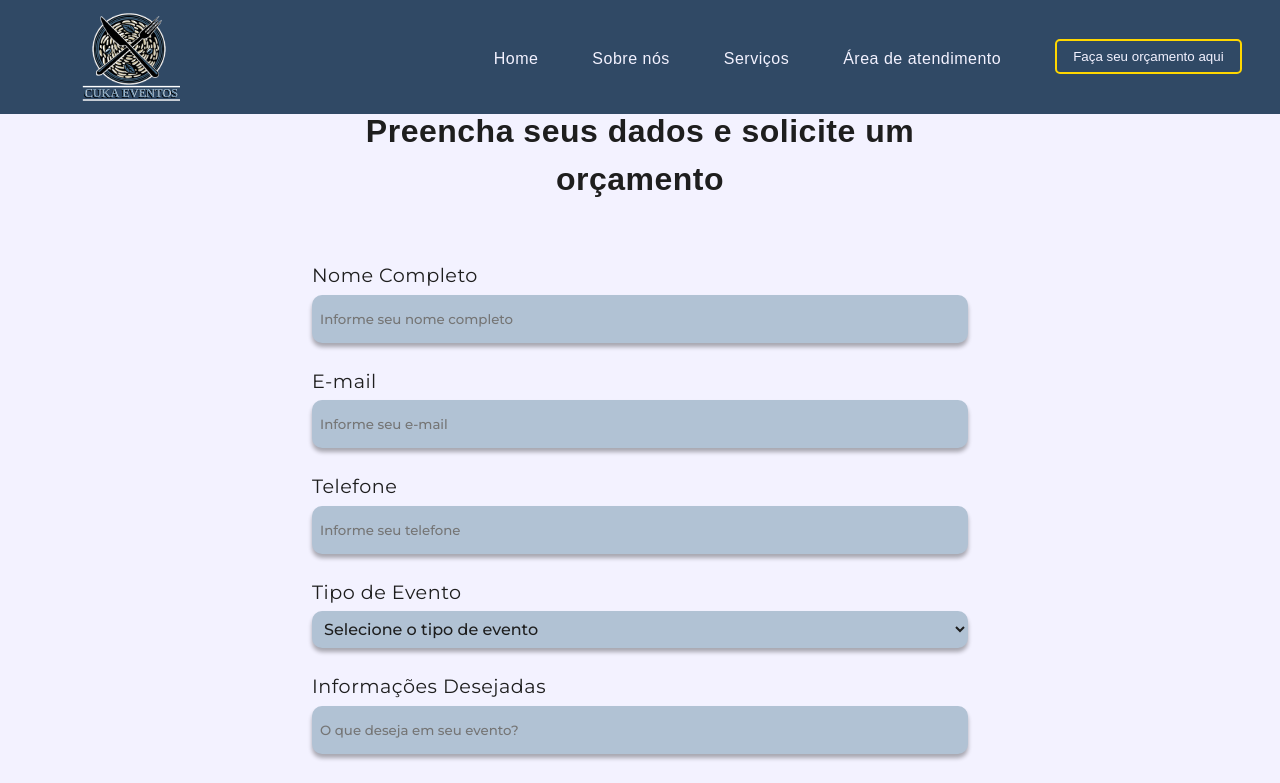
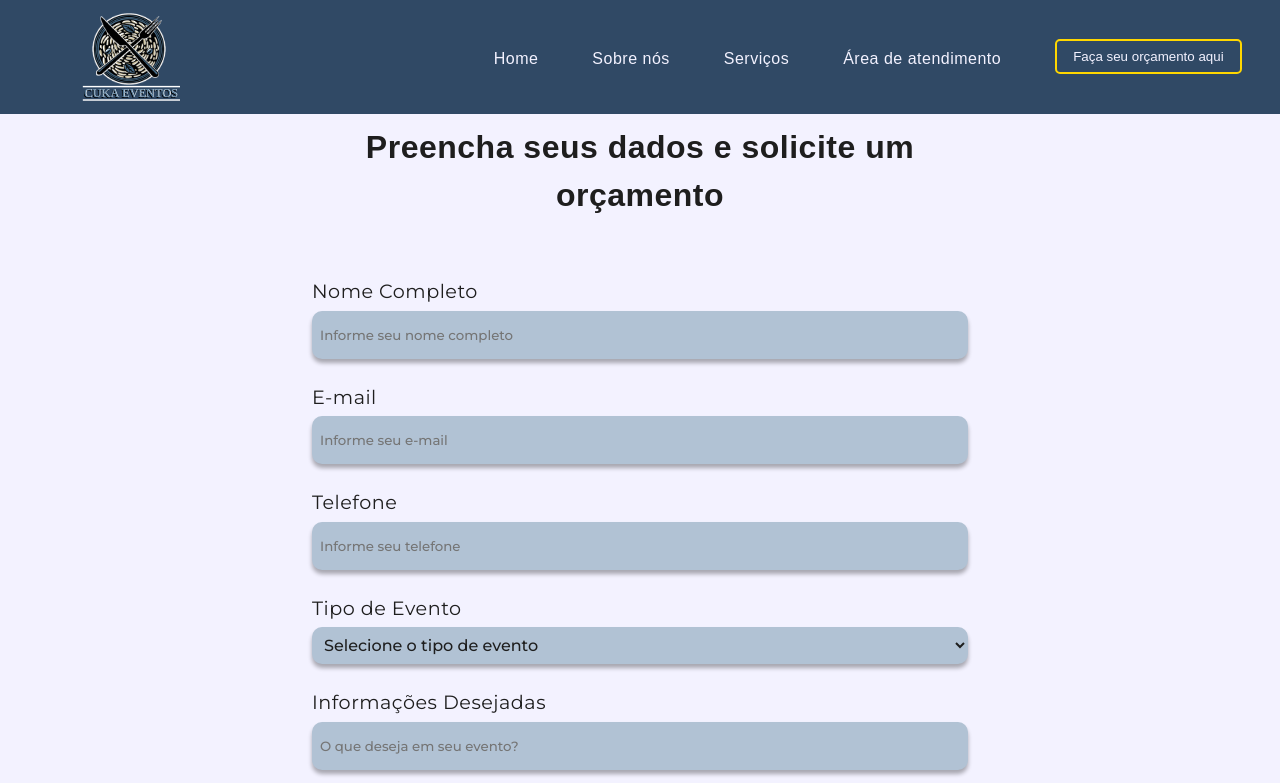
Before and after one commit to Luanquevedo/site-intitucional-next, a Next.js app: page /form in a window 1280 px wide. Shown: the top 783 px of the page. Built offline with nearby package versions, Linux system fonts and the light colour scheme; a web font is replaced by a local one.

Commit message:
atualizado referencia de padding-top do form

```diff
--- a/src/components/mensage/index.scss
+++ b/src/components/mensage/index.scss
@@ -6,7 +6,7 @@
   justify-content: center;
   gap: 2rem;
   color: $fontcolor;
-  padding-top: 5rem; // Adiciona o espaçamento de 3rem no topo sem afetar o nav
+  padding-top: 6rem; // Adiciona o espaçamento de 3rem no topo sem afetar o nav
 
   h2 {
     text-align: center;
```
